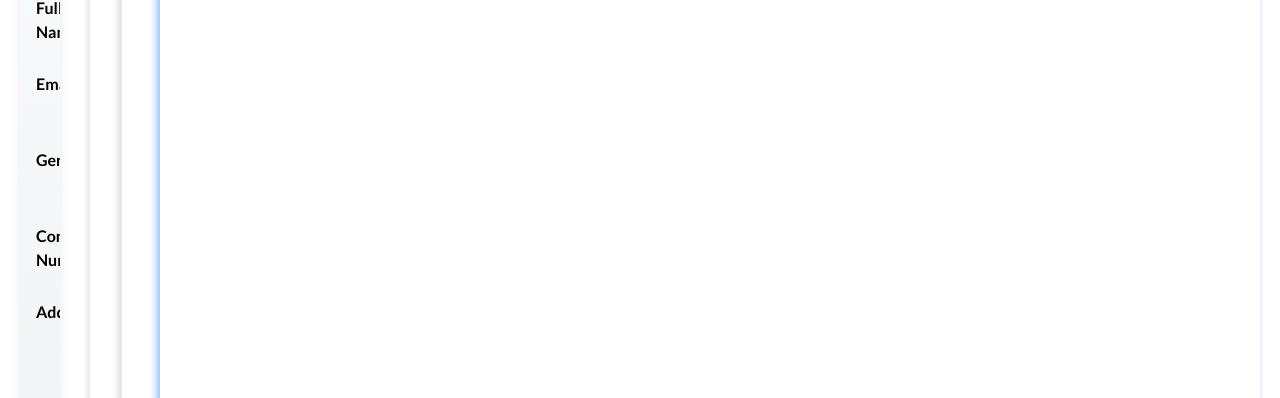
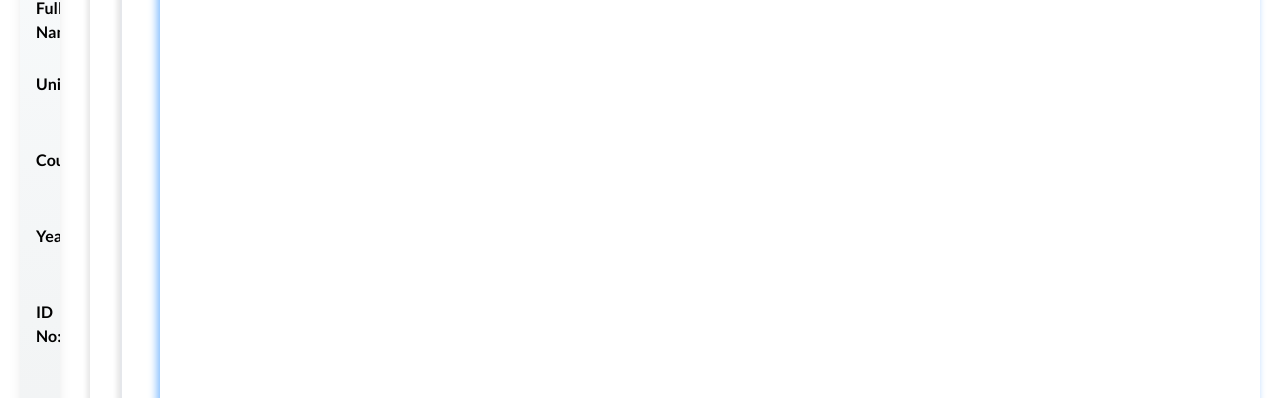
Before and after one commit to suribabu1999/edu360-frontend-desktop, a React (Vite) app: page /home in a window 1280 px wide. Shown: the part 338-736 px from the top of the page. Built offline with nearby package versions, Linux system fonts and the light colour scheme.

Commit message:
managed id

```diff
--- a/src/components/VitualCard/VirtualCard.jsx
+++ b/src/components/VitualCard/VirtualCard.jsx
@@ -1,9 +1,9 @@
 import React from "react";
-import profilepic from '../../assets/images/profile-pic.png'
+import profilepic from "../../assets/images/profile-pic.png";
 
 const InfoRow = ({ label, value }) => (
   <div className="flex space-x-2">
-    <dt className="text-black text-md font-bold mt-5">{label}: {" "}</dt>
+    <dt className="text-black text-md font-bold mt-5">{label}: </dt>
     <dd className="text-[#00111A] font-medium mt-5">
       {value || "Not provided"}
     </dd>
@@ -14,21 +14,23 @@ const VirtualCard = ({
   profileImage,
   fullName,
   email,
-  gender,
-  contactNumber,
-  address,
-  className = ""
+  university,
+  course,
+  year,
+  id,
+  className = "",
 }) => {
   const userInfo = [
     { label: "Full Name", value: fullName },
-    { label: "Email", value: email },
-    { label: "Gender", value: gender },
-    { label: "Contact Number", value: contactNumber },
-    { label: "Address", value: address }
+    { label: "University", value: university },
+    { label: "Course", value: course },
+    { label: "Year", value: year },
+    { label: "ID No", value: id },
   ];
 
   return (
-    <div className={`
+    <div
+      className={`
       rounded-lg
       bg-gradient-to-b from-[#4EA3C908] to-[#3E586412]
       shadow-lg
@@ -36,8 +38,10 @@ const VirtualCard = ({
       max-w-md
       w-full
       ${className}
-    `}>
-      <div className="
+    `}
+    >
+      <div
+        className="
         relative
         h-[200px]
         w-full
@@ -46,7 +50,8 @@ const VirtualCard = ({
         rounded-t-lg
         bg-white
         overflow-hidden
-      ">
+      "
+      >
         {profilepic ? (
           <img
             src={profilepic}
@@ -61,7 +66,8 @@ const VirtualCard = ({
             "
           />
         ) : (
-          <div className="
+          <div
+            className="
             w-full
             h-full
             flex
@@ -69,7 +75,8 @@ const VirtualCard = ({
             justify-center
             bg-gray-100
             text-gray-400
-          ">
+          "
+          >
             No Image
           </div>
         )}
@@ -77,11 +84,7 @@ const VirtualCard = ({
 
       <dl className="p-4 space-y-2">
         {userInfo.map(({ label, value }) => (
-          <InfoRow
-            key={label}
-            label={label}
-            value={value}
-          />
+          <InfoRow key={label} label={label} value={value} />
         ))}
       </dl>
     </div>
@@ -92,9 +95,10 @@ VirtualCard.defaultProps = {
   profileImage: "",
   fullName: "",
   email: "",
-  gender: "",
-  contactNumber: "",
-  address: "",
+  university: "",
+  course: "",
+  year: "",
+  id: "",
 };
 
 export default VirtualCard;
```
